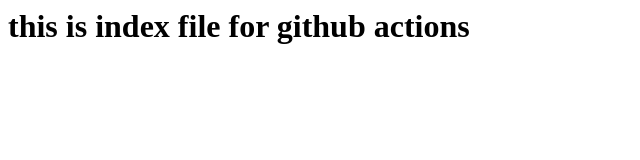
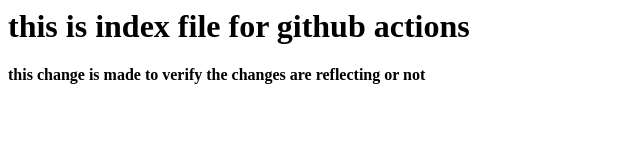
Before and after one commit to mansi-lti/github-action-3, a plain HTML site: page index.html in a window 1280 px wide. Shown: the whole page, without its empty margins (0-640 px from the left). Drawn offline with Linux system fonts and the light colour scheme.

Commit message:
Update index.html

```diff
--- a/index.html
+++ b/index.html
@@ -1 +1,2 @@
 <h1>this is index file for github actions</h1>
+<h4>this change is made to verify the changes are reflecting or not</h4>
```
